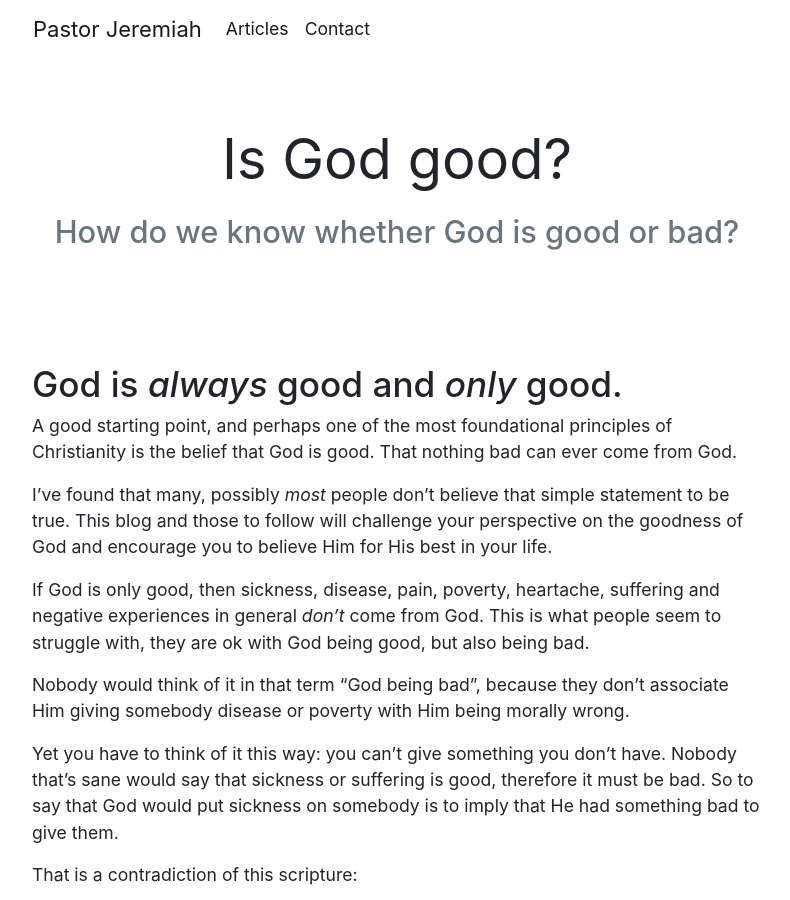
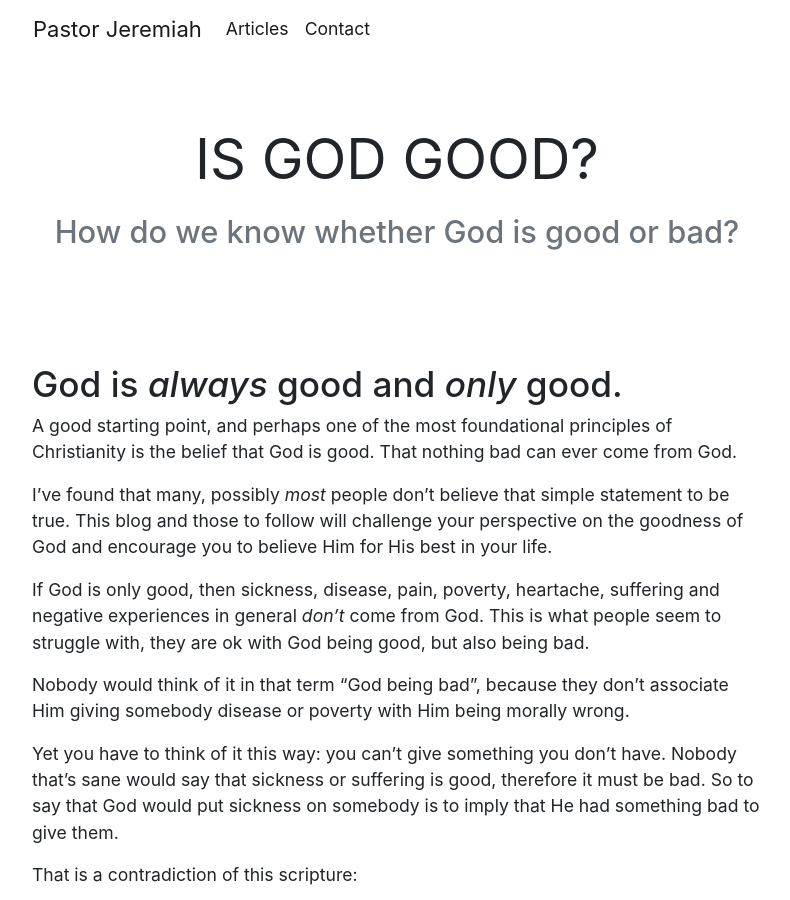
Before and after one commit to jmofyi/pastorjeremiah, a Jekyll site: the page built from _posts/2019-02-25-is-god-good.md, in a window 1280 px wide and 900 px high. Shown: the whole window, without its empty margins (243-1033 px from the left). Built offline with Jekyll 4.4.1, drawn with Linux system fonts in a browser that asks for light colours; part of the change alters nothing that is shown.

```diff
--- a/_posts/2019-02-25-is-god-good.md
+++ b/_posts/2019-02-25-is-god-good.md
@@ -1,10 +1,10 @@
 ---
 layout: post
-title: Is God good?
+title: IS GOD GOOD?
 description: How do we know whether God is good or bad?
 image: ''
 tags: []
-date: 2019-02-25 00:00:00 -0500
+date: 2019-02-25 05:00:00 +0000
 
 ---
 ## God is _always_ good and _only_ good.
```
